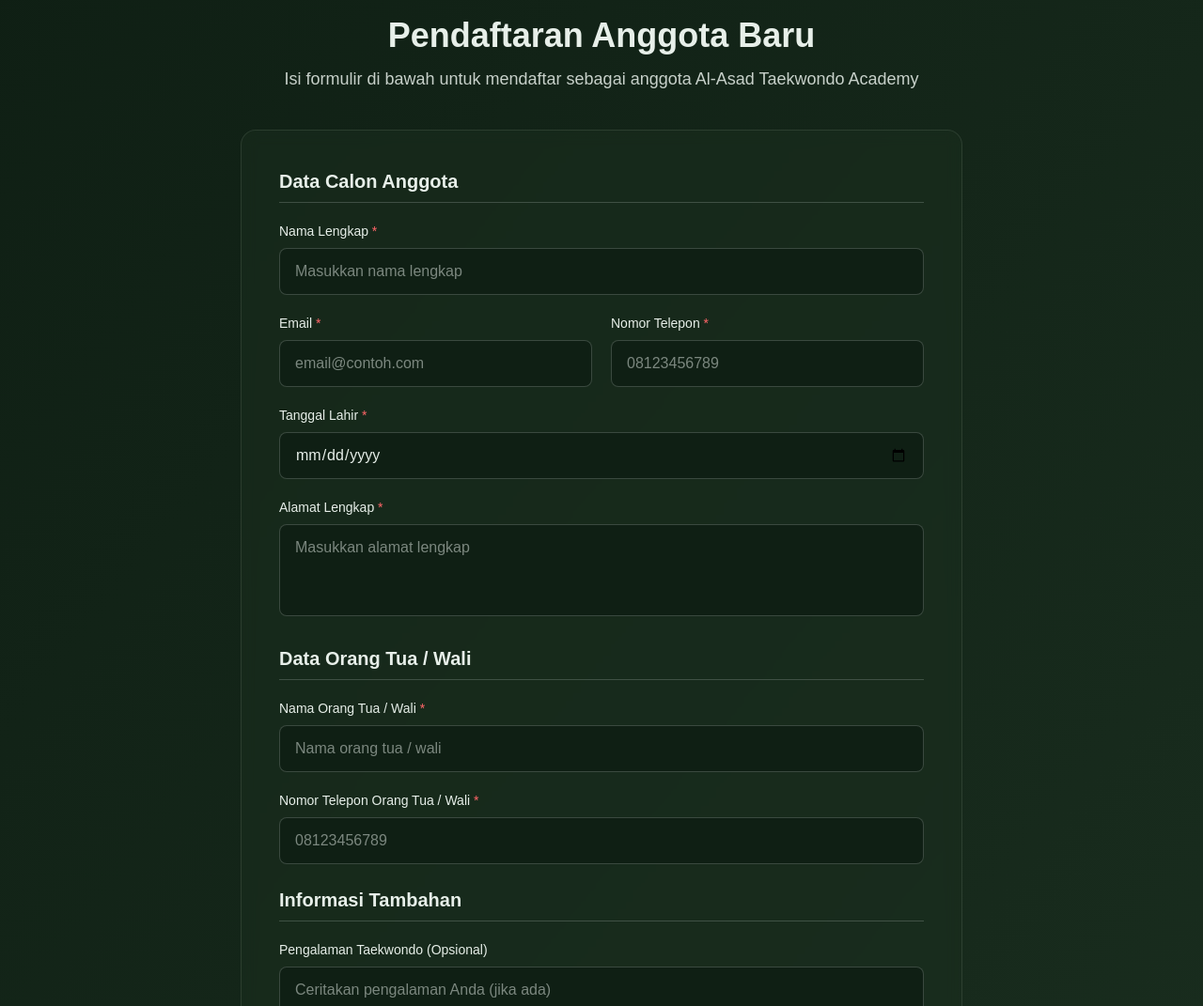
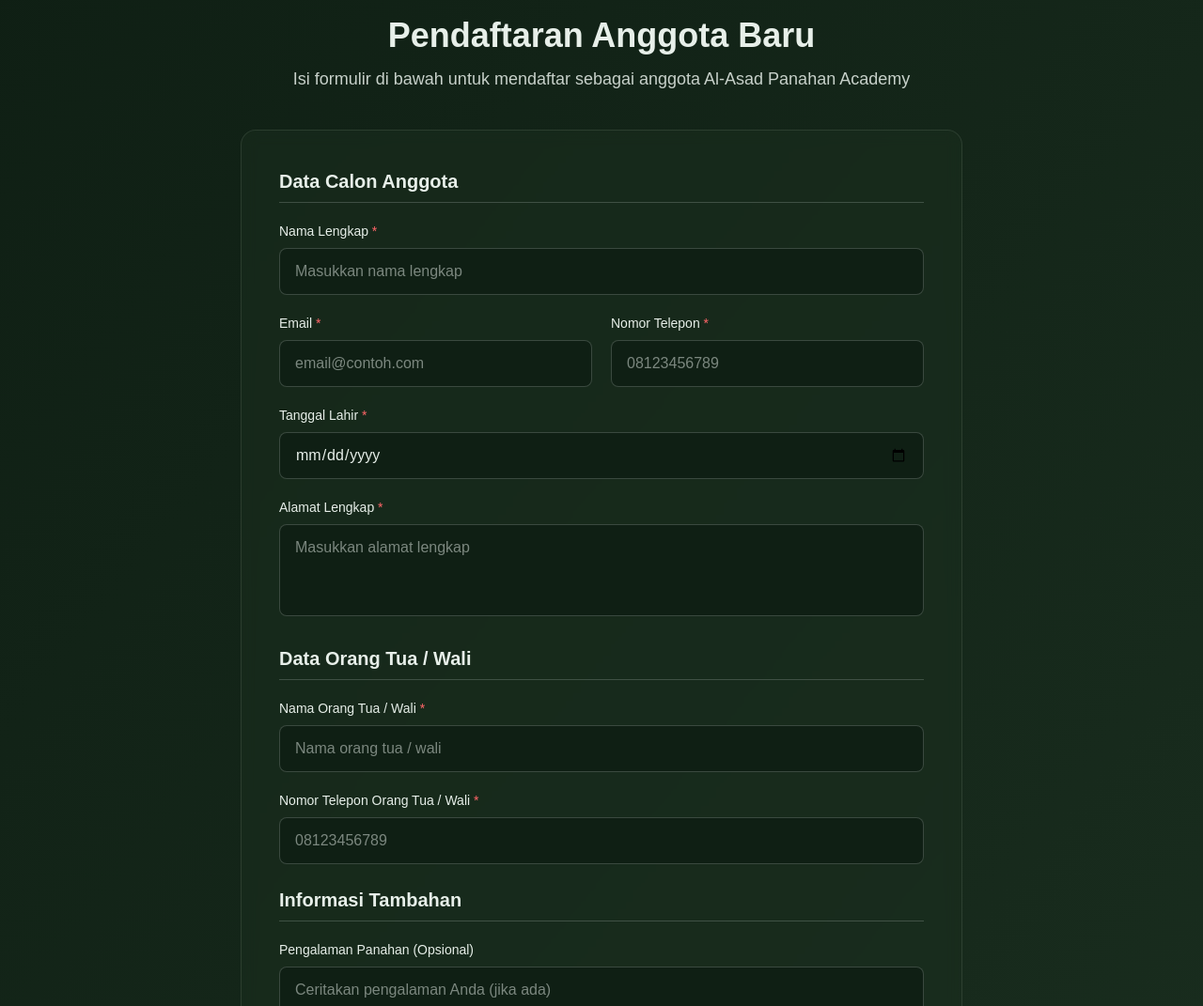
Before and after one commit to Leunhart/Website-Al-Asad, a Next.js app: page /landing/pendaftaran in a window 1280 px wide. Shown: the part 133-1204 px from the top of the page at 94% size. Built offline with nearby package versions, Linux system fonts and the light colour scheme.

Commit message:
masih hijau

```diff
--- a/src/app/landing/pendaftaran/layout.tsx
+++ b/src/app/landing/pendaftaran/layout.tsx
@@ -1,8 +1,8 @@
 import type { ReactNode } from 'react'
 
 export const metadata = {
-  title: 'Pendaftaran - Al-Asad Taekwondo',
-  description: 'Daftar menjadi anggota Al-Asad Taekwondo Academy',
+  title: 'Pendaftaran - Al-Asad Panahan',
+  description: 'Daftar menjadi anggota Al-Asad Panahan Academy',
 }
 
 export default function PendaftaranLayout({ children }: { children: ReactNode }) {
--- a/src/app/landing/pendaftaran/page.tsx
+++ b/src/app/landing/pendaftaran/page.tsx
@@ -12,7 +12,7 @@
             Pendaftaran Anggota Baru
           </h1>
           <p className="text-lg opacity-85">
-            Isi formulir di bawah untuk mendaftar sebagai anggota Al-Asad Taekwondo Academy
+            Isi formulir di bawah untuk mendaftar sebagai anggota Al-Asad Panahan Academy
           </p>
         </div>
 
--- a/src/components/pendaftaran/RegistrationForm.tsx
+++ b/src/components/pendaftaran/RegistrationForm.tsx
@@ -126,7 +126,7 @@
       <div className="space-y-5">
         <h2 className="text-xl font-semibold border-b border-[#e7efe9]/20 pb-2">Informasi Tambahan</h2>
         <div>
-          <label htmlFor="experience" className="block text-sm font-medium mb-2">Pengalaman Taekwondo (Opsional)</label>
+          <label htmlFor="experience" className="block text-sm font-medium mb-2">Pengalaman Panahan (Opsional)</label>
           <textarea id="experience" name="experience" rows={3} className="w-full px-4 py-3 rounded-lg bg-[#0f1f14] border border-[#e7efe9]/20 focus:border-[#e7efe9]/50 focus:outline-none focus:ring-2 focus:ring-[#e7efe9]/20 resize-none" placeholder="Ceritakan pengalaman Anda (jika ada)" />
         </div>
         <div>
```
